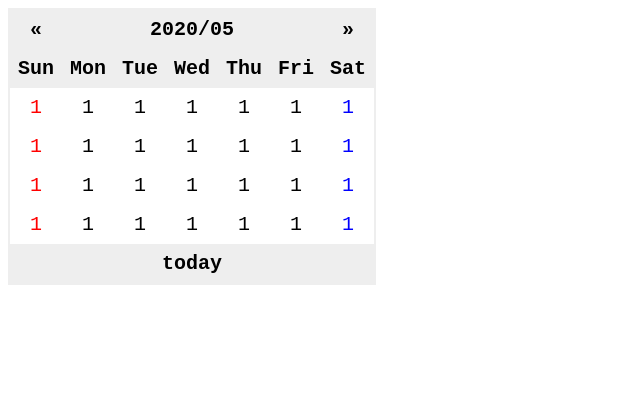
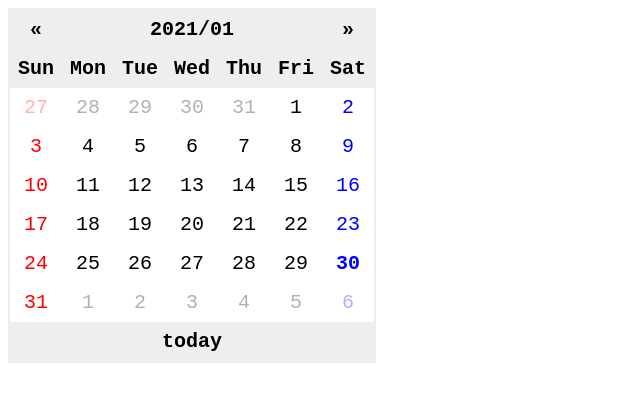
Before and after one commit to kaikai8812/dotinstall-javascript, a plain HTML site: page calender/index.html in a window 1280 px wide. Shown: the whole page, without its empty margins (0-640 px from the left). Drawn offline with Linux system fonts and the light colour scheme.

Commit message:
カレンダー作成完了

```diff
--- a/calender/index.html
+++ b/calender/index.html
@@ -25,42 +25,7 @@
         </tr>
       </thead>
       <tbody>
-        <tr>
-          <td>1</td>
-          <td>1</td>
-          <td>1</td>
-          <td>1</td>
-          <td>1</td>
-          <td>1</td>
-          <td>1</td>
-        </tr>
-        <tr>
-          <td>1</td>
-          <td>1</td>
-          <td>1</td>
-          <td>1</td>
-          <td>1</td>
-          <td>1</td>
-          <td>1</td>
-        </tr>
-        <tr>
-          <td>1</td>
-          <td>1</td>
-          <td>1</td>
-          <td>1</td>
-          <td>1</td>
-          <td>1</td>
-          <td>1</td>
-        </tr>
-        <tr>
-          <td>1</td>
-          <td>1</td>
-          <td>1</td>
-          <td>1</td>
-          <td>1</td>
-          <td>1</td>
-          <td>1</td>
-        </tr>
+
       </tbody>
       <tfoot>
         <tr>
--- a/calender/js/main.js
+++ b/calender/js/main.js
@@ -1,8 +1,9 @@
 'use strict';
 // console.clear();
 {
-  const year = 2020;
-  const month = 4;  //５月を表している。
+  const today = new Date();
+  let year = today.getFullYear();
+  let month = today.getMonth();
 
   // ↓先月分の日にちを作成するための記述
     function getCalenderHead(){
@@ -47,17 +48,92 @@
         isDisabled: false,
       });
     }
+
+    if (year === today.getFullYear() && month === today.getMonth() ){
+      dates[today.getDate() - 1].isToday = true
+    }
+
    return dates;
   }
 
-  function createCalendar(){
-    const dates = [
-      ...getCalenderHead(),
-      ...getCalenderBody(),
-      ...getCalenderTails(),
-    ];
-    console.log(dates)
+    function clearCalendar(){
+      const tbody = document.querySelector('tbody');
 
+      while(tbody.firstChild){                  //tbodyの小要素であるtrを全て消すため
+        tbody.removeChild(tbody.firstChild);    //親要素が持つ小要素を全部消す時に使う。
+      }
+    }
+
+    function renderTitle(){
+      const title = `${year}/${String(month + 1).padStart(2,'0')}`;                 // padStart---１桁の値だけど、前に0をつけたい時とかに、padStartを使う。ただし、文字列にしか使えないので、今回はstring()で、数字を文字列に変換している。
+      document.getElementById('title').textContent = title;
+    }
+
+    function renderWeeks(){
+      const dates = [
+        ...getCalenderHead(),
+        ...getCalenderBody(),
+        ...getCalenderTails(),
+      ];
+      const weeks = [];
+      const weeksCount = dates.length / 7 ;     //何週間あるかを抽出
+      for (let i = 0; i<7; i++){
+        weeks.push(dates.splice(0,7));          //dates配列の０番目から、７個分の数値をweeksにpushする。
+      }
+// ↓作成したweeksを実際にhtml内に保存していく処理。†
+      weeks.forEach(week => {
+        const tr = document.createElement('tr');
+          week.forEach(date => {
+           const td = document.createElement('td');
+           td.textContent = date.date;
+           if(date.isToday){
+             td.classList.add('today');
+           };
+           if(date.isDisabled){
+             td.classList.add('disabled');
+           };
+           tr.appendChild(td)
+          })
+          document.querySelector('tbody').appendChild(tr);
+      })
+    }
+
+  function createCalendar(){      //全てのカレンダーを統合する。
+    clearCalendar();
+    renderTitle();
+    renderWeeks();
   }
+
   createCalendar();
+
+  //↓ 来月と、先月へいくボタンの処理。
+
+  document.getElementById('prev').addEventListener('click',() =>{
+    month--;
+    if (month < 0){
+      year--;
+      month = 11;
+    }
+
+    createCalendar();
+  })
+
+  document.getElementById('next').addEventListener('click',() =>{
+    month++;
+    if (month > 11){
+      year++;
+      month = 0;
+    }
+
+    createCalendar();
+  })
+
+  //↑ 来月と、先月へいくボタンの処理。
+
+  document.getElementById('today').addEventListener('click',() =>{
+    year = today.getFullYear();
+    month = today.getMonth();
+
+    createCalendar();
+  })
 }
```
